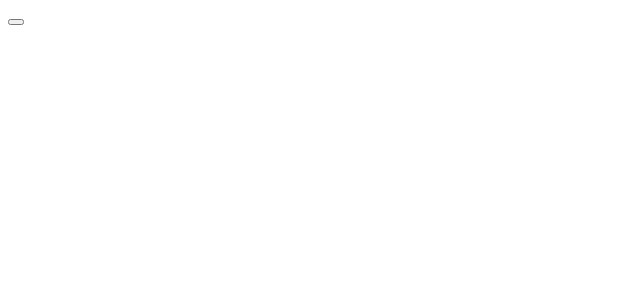
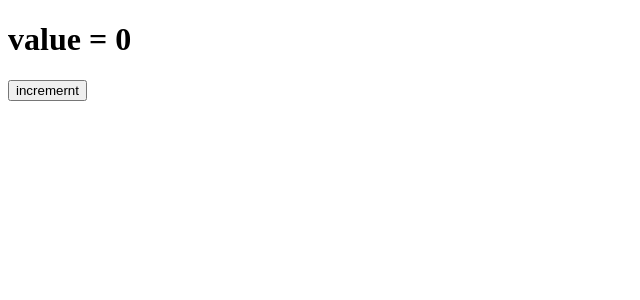
Before and after one commit to utimur/ci-cd, a React (Create React App) app: page / in a window 1280 px wide. Shown: the top 300 px of the page, without its empty margins (0-640 px from the left). Built offline with nearby package versions, Linux system fonts and the light colour scheme.

Commit message:
add counter

```diff
--- a/src/App.js
+++ b/src/App.js
@@ -1,11 +1,18 @@
+import {useState} from "react";
+
 function App() {
-  return (
-    <div className="App">
-      <button>
+    const [state, setState] = useState(0)
 
-      </button>
-    </div>
-  );
+    const increment = () => setState(prev => prev + 1);
+
+    return (
+        <div className="App">
+            <h1>value = {state}</h1>
+            <button onClick={increment}>
+                incremernt
+            </button>
+        </div>
+    );
 }
 
 export default App;
```
